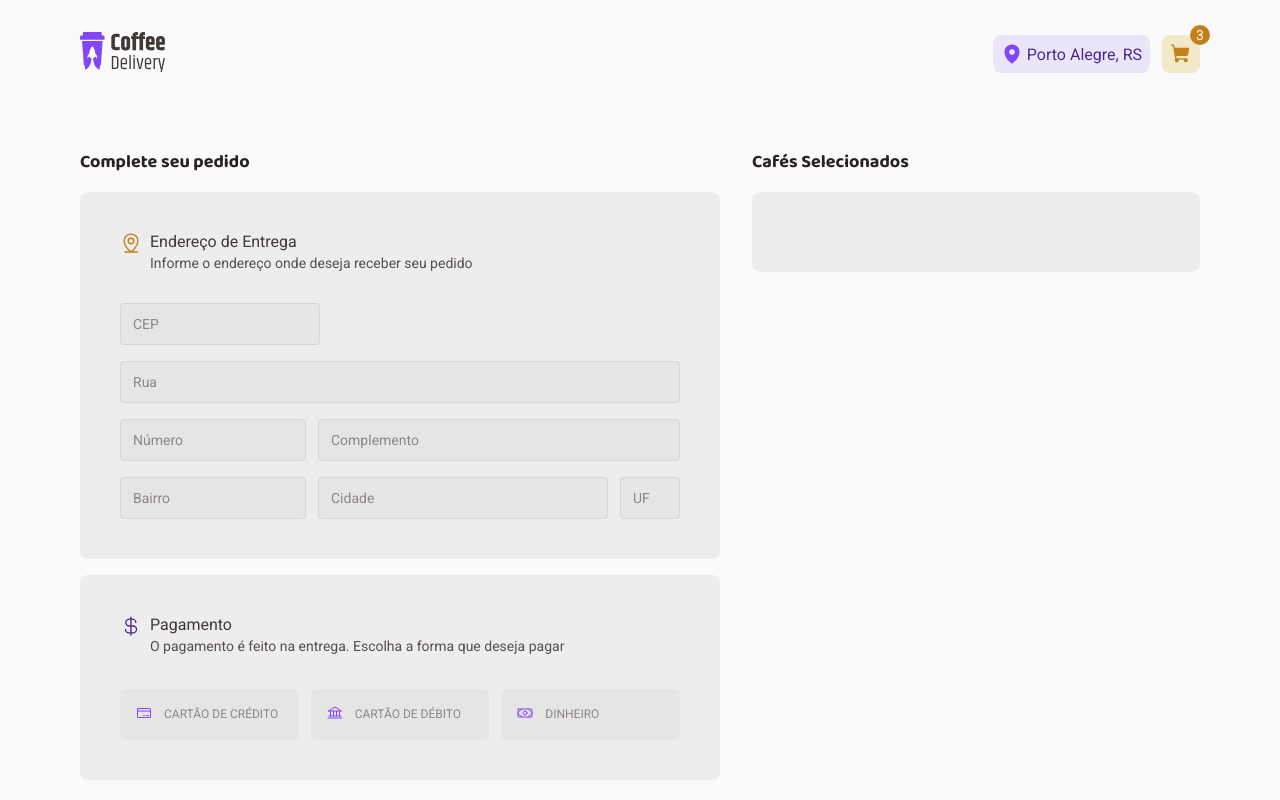
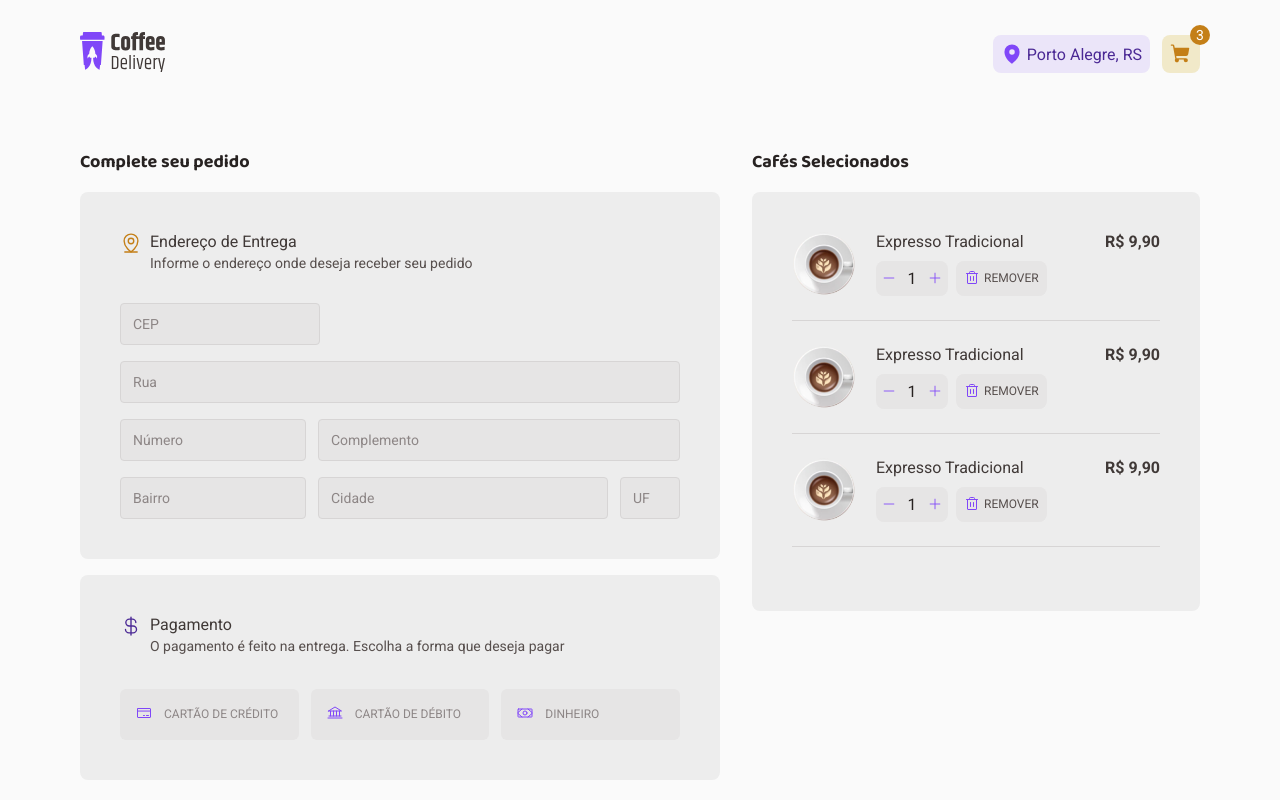
Before and after one commit to natan3001/Desafio-02---Coffee-Delivery, a React (Vite) app: page /checkout in a window 1280 px wide. Built offline with nearby package versions, Linux system fonts and the light colour scheme.

Commit message:
Criado o compoente de card do item para o checkout

```diff
--- /dev/null
+++ b/src/pages/Checkout/CoffeeCard/index.tsx
@@ -0,0 +1,30 @@
+import { Minus, Plus, Trash } from "phosphor-react";
+
+import { CardButtons, CardContainer, CardHeader, CardSeparator } from "./styles";
+
+import MochaccinoImage from '../../../assets/coffees/Mochaccino.png'
+
+export function CoffeeCard() {
+  return (
+    <>
+      <CardContainer>
+        <img src={MochaccinoImage} alt="" />
+        <div>
+          <CardHeader>
+            Expresso Tradicional
+            <span>R$ 9,90</span>
+          </CardHeader>
+          <CardButtons>
+            <span>
+              <Minus size={14} />
+              1
+              <Plus size={14} />
+            </span>
+            <button><Trash size={16} /> Remover</button>
+          </CardButtons>
+        </div>
+      </CardContainer>
+      <CardSeparator />
+    </>
+  )
+}
--- /dev/null
+++ b/src/pages/Checkout/CoffeeCard/styles.ts
@@ -0,0 +1,81 @@
+import styled from "styled-components";
+
+export const CardContainer = styled.div`
+  display: flex;
+  gap: 1.25rem;
+
+  img{
+    width: 4rem;
+    height: 4rem;
+  }
+
+  div{
+    flex: 1;
+  }
+`
+
+export const CardHeader = styled.div`
+  display: flex;
+  line-height: 1.3;
+  justify-content: space-between;
+  margin-bottom: .5rem;
+
+  color: ${props => props.theme["base-500"]};
+
+  span{
+    font-weight: bold;
+
+    ${props => props.theme["base-400"]}
+  }
+`
+
+export const CardButtons = styled.div`
+  display: flex;
+  gap: .5rem;
+
+  button{
+    display: flex;
+    align-items: center;
+    border-radius: 8px;
+    border: 0;
+    gap: 0.25rem;
+    padding: .5rem;
+    cursor: pointer;
+    font-size: 0.75rem;
+    text-transform: uppercase;
+
+    color: ${props => props.theme["base-400"]};
+    background: ${props => props.theme["base-200"]};
+
+    svg{
+      color: ${props => props.theme["purple-500"]};
+    }
+  }
+
+  span{
+    width: 4.5rem;
+    padding: 0.5rem 0.5px;
+    display: flex;
+    justify-content: space-around;
+    align-items: center;
+    border-radius: 8px;
+
+    background: ${props => props.theme["base-200"]};
+
+    svg{
+      color: ${props => props.theme["purple-500"]};
+      cursor: pointer;
+
+      &:hover{
+        color: ${props => props.theme["purple-700"]};
+      }
+    }
+  }
+`
+
+export const CardSeparator = styled.hr`
+  background-color: ${props => props.theme["base-250"]};
+  height: 1px;
+  margin: 1.5rem 0;
+  border: 0;
+`
--- a/src/pages/Checkout/index.tsx
+++ b/src/pages/Checkout/index.tsx
@@ -2,7 +2,7 @@ import { ContentHeader } from "./ContentHeader";
 import { MapPinLine, CurrencyDollar, CreditCard, Bank, Money } from 'phosphor-react'
 
 import { CheckoutContainer, CheckoutContent, DeliveryFormContainer, InputContainer, PaymentMethodsContainer } from "./styles";
-
+import { CoffeeCard } from "./CoffeeCard";
 
 export function Checkout() {
   return (
@@ -82,7 +82,9 @@ export function Checkout() {
         <div>
           <h2>Cafés Selecionados</h2>
           <CheckoutContent>
-
+            <CoffeeCard />
+            <CoffeeCard />
+            <CoffeeCard />
           </CheckoutContent>
         </div>
       </CheckoutContainer>
```
